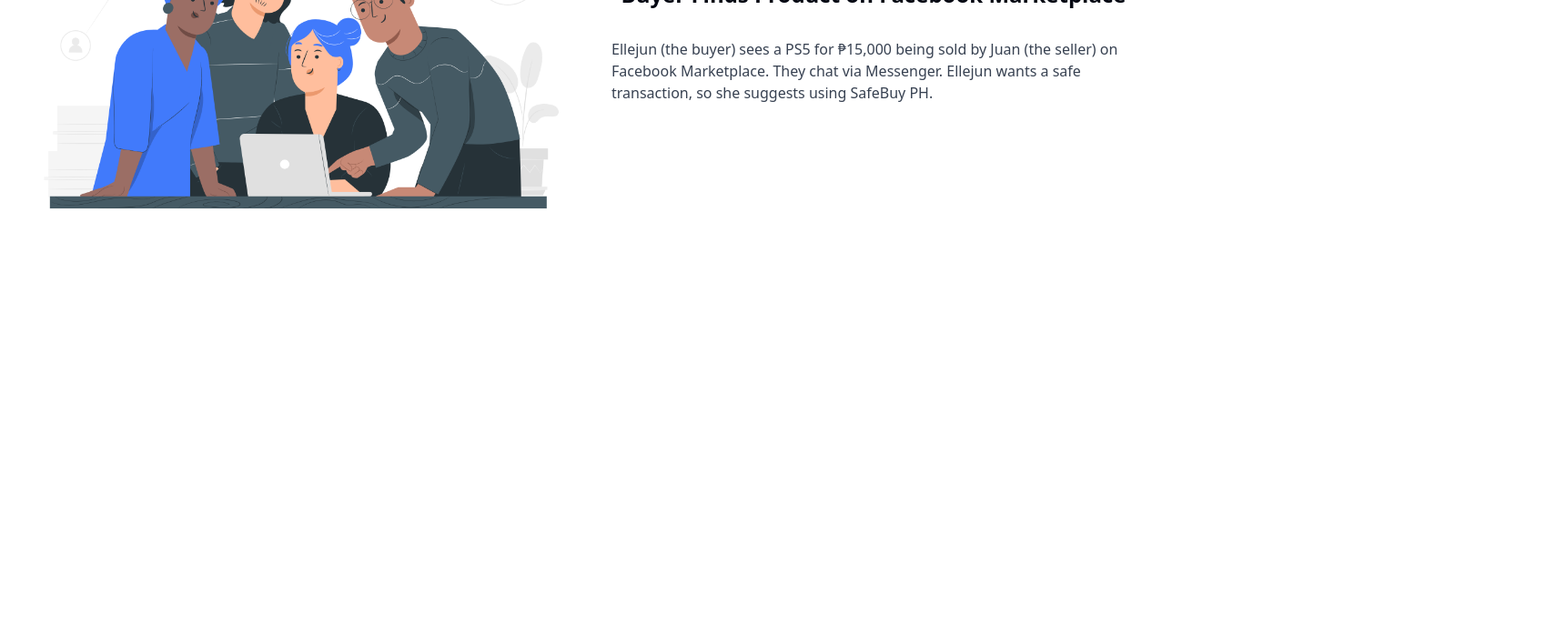
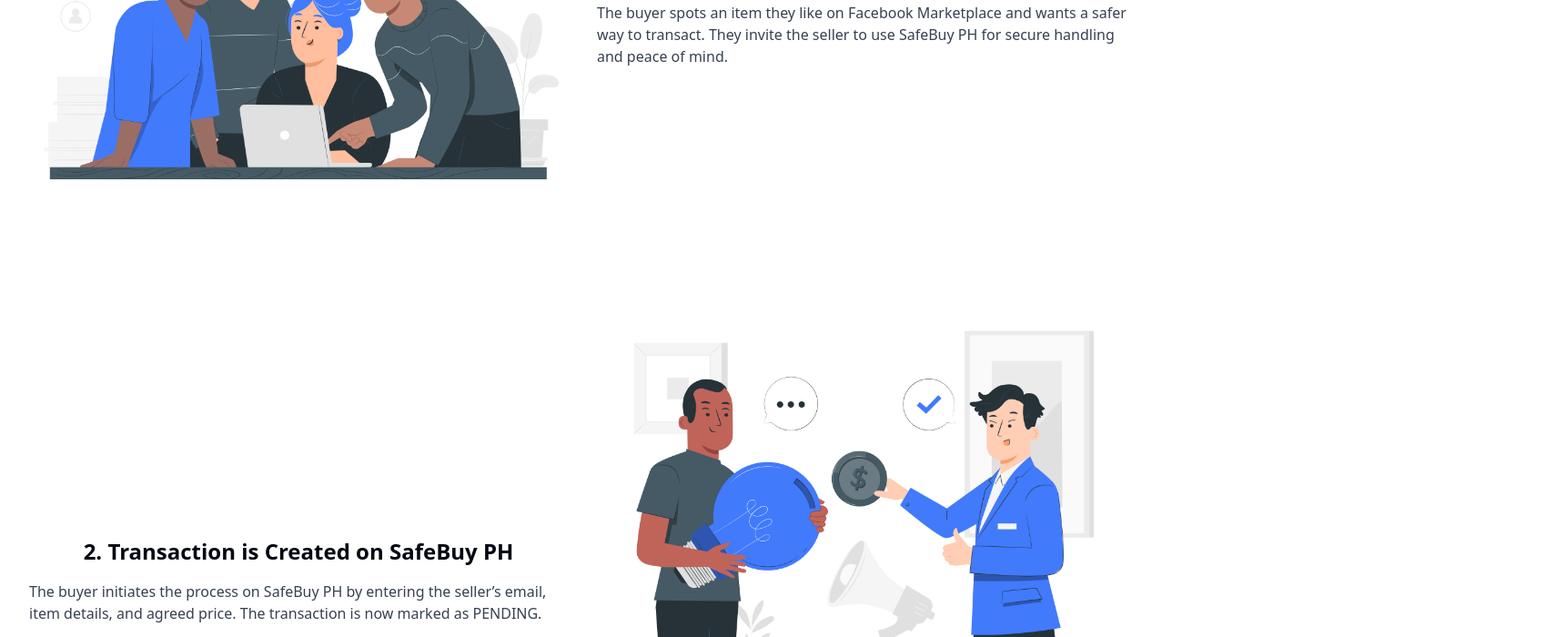
Before and after one commit to esamp001/safebuyph, a React (Vite) app in the folder client/: page / in a window 1280 px wide. Shown: the part 2100-2800 px from the top of the page at 91% size, 1710 px wide, since content can reach past the window. Before the commit the page ends 2578 px from the top, so only its background shows below. Built offline with nearby package versions, Linux system fonts and the light colour scheme; no server answers; the HTML template or start-up script is replaced by a standard one.

Commit message:
Fix steps

```diff
--- a/client/src/components/ui/zigzag-card.jsx
+++ b/client/src/components/ui/zigzag-card.jsx
@@ -2,60 +2,95 @@
 
 const steps = [
   {
-    title: 'Buyer Finds Product on Facebook Marketplace',
-    description: `Ellejun (the buyer) sees a PS5 for ₱15,000 being sold by Juan (the seller) on Facebook Marketplace. They chat via Messenger. Ellejun wants a safe transaction, so she suggests using SafeBuy PH.`,
-    icon: '/src/assets/Collab-pana.png', // Use your own relevant image
+    title: '1. Buyer Finds a Product',
+    description: `The buyer spots an item they like on Facebook Marketplace and wants a safer way to transact. They invite the seller to use SafeBuy PH for secure handling and peace of mind.`,
+    icon: '/src/assets/Collab-pana.png',
   },
   {
-    title: 'Buyer Initiates Transaction on SafeBuy PH',
-    description: `Ellejun logs into SafeBuy PH and fills out a transaction form: Seller's SafeBuy email or user ID, Item description (optional), Price: ₱15,000. She submits it. The transaction is now PENDING.`,
+    title: '2. Transaction is Created on SafeBuy PH',
+    description: `The buyer initiates the process on SafeBuy PH by entering the seller’s email, item details, and agreed price. The transaction is now marked as PENDING.`,
     icon: '/src/assets/future-pana.png',
   },
   {
-    title: 'Seller Accepts Request',
-    description: `Juan logs into SafeBuy PH and sees the pending transaction. He accepts it — status changes to ACCEPTED. Buyer is notified.`,
+    title: '3. Seller Accepts the Transaction',
+    description: `The seller logs in and accepts the pending request. The transaction status changes to ACCEPTED, and the buyer is notified to proceed with payment.`,
     icon: '/src/assets/Active Support-pana.png',
   },
   {
-    title: 'Buyer Pays',
-    description: `Ellejun uploads payment proof or confirms transfer to escrow. (SafeBuy PH marks the transaction as PAID.) This step confirms that funds are held in escrow.`,
+    title: '4. Buyer Sends Payment to Escrow',
+    description: `The buyer uploads payment proof. Once verified, SafeBuy PH securely holds the funds in escrow. This protects both sides before shipment.`,
     icon: '/src/assets/coming-soon.gif',
   },
   {
-    title: 'Seller Ships Item',
-    description: `Juan ships the PS5 via LBC and uploads shipping proof (optional). He then marks the transaction as SHIPPED.`,
+    title: '5. Seller Ships the Item',
+    description: `The seller ships the product via courier (e.g. LBC) and optionally uploads proof. The transaction is marked as SHIPPED, and a 3-day confirmation countdown begins.`,
     icon: '/src/assets/Real-time Sync-pana.png',
   },
   {
-    title: '3-Day Confirmation Window',
-    description: `Once marked as SHIPPED, a 3-day countdown begins. Ellejun (the buyer) can: Click "Confirm Received" → Status becomes COMPLETED, escrow is released to Juan. Click "File Dispute" → Status becomes DISPUTED. If she does nothing for 3 days: Escrow is auto-released to Juan (status: COMPLETED).`,
+    title: '6. Buyer Confirms Item Received with 3-Day Confirmation Window',
+    description: `The buyer has 3 days to confirm the item arrived. If confirmed, escrow is released. If disputed, SafeBuy PH steps in to resolve. If no action, funds auto-release to the seller.`,
     icon: '/src/assets/stay-pana.png',
-  },
-  {
-    title: 'Optional: Buyer Files a Dispute',
-    description: `If Ellejun receives a defective or wrong item, she clicks "File Dispute". Transaction status becomes DISPUTED. Admin manually reviews evidence from both sides. Admin decides outcome: refund to buyer or release to seller.`,
-    icon: '/src/assets/coming-set.png',
-  },
-  {
-    title: 'Rating',
-    description: `After completion, Ellejun rates Juan (1 to 5 stars). Juan's profile is updated with a new rating score. Ratings help future buyers decide who to trust.`,
-    icon: '/src/assets/yes-high.png',
   },
 ];
 
 export function ZigzagCard() {
   return (
-    <section className="py-16 bg-white">
-      <div className="container mx-auto px-4">
-        <div className="flex flex-row items-center gap-8">
-          {/* First Image on left */}
+    <section className="py-8 bg-white">
+      <div className="container mx-auto px-4 space-y-4">
+        <div className="flex flex-row items-center gap-4">
           <img src="/src/assets/Collab-pana.png" alt="Buyer Finds Product" className="w-1/2" />
-          {/* Text Description 1 */}
           <div className="w-1/2">
-            <h3 className="text-2xl font-bold text-center mb-8">{steps[0].title}</h3>
+            <h3 className="text-2xl font-bold text-center mb-4">{steps[0].title}</h3>
             <p className="text-gray-700">{steps[0].description}</p>
           </div>
         </div>
+        <div className="flex flex-row items-center gap-4">
+          <div className="w-1/2">
+            <h3 className="text-2xl font-bold text-center mb-4">{steps[1].title}</h3>
+            <p className="text-gray-700">{steps[1].description}</p>
+          </div>
+          <img
+            src="/src/assets/future-pana.png"
+            alt="Buyer Initiates Transaction"
+            className="w-1/2"
+          />
+        </div>
+        <div className="flex flex-row items-center gap-4">
+          <img
+            src="/src/assets/Real-time Sync-pana.png"
+            alt="Seller Ships Item"
+            className="w-1/2"
+          />
+          <div className="w-1/2">
+            <h3 className="text-2xl font-bold text-center mb-4">{steps[2].title}</h3>
+            <p className="text-gray-700">{steps[2].description}</p>
+          </div>
+        </div>
+        <div className="flex flex-row items-center gap-4">
+          <div className="w-1/2">
+            <h3 className="text-2xl font-bold text-center mb-4">{steps[3].title}</h3>
+            <p className="text-gray-700">{steps[3].description}</p>
+          </div>
+          <img src="/src/assets/yes-high.png" alt="Rating" className="w-1/2" />
+        </div>
+      </div>
+      <div className="flex flex-row items-center gap-4">
+        <img
+          src="/src/assets/Real-time Sync-pana.png"
+          alt="Buyer Confirms Item"
+          className="w-1/2"
+        />
+        <div className="w-1/2">
+          <h3 className="text-2xl font-bold text-center mb-4">{steps[4].title}</h3>
+          <p className="text-gray-700">{steps[4].description}</p>
+        </div>
+      </div>
+      <div className="flex flex-row items-center gap-4">
+        <div className="w-1/2">
+          <h3 className="text-2xl font-bold text-center mb-4">{steps[5].title}</h3>
+          <p className="text-gray-700">{steps[5].description}</p>
+        </div>
+        <img src="/src/assets/stay-pana.png" alt="Confirmation Window" className="w-1/2" />
       </div>
     </section>
   );
```
